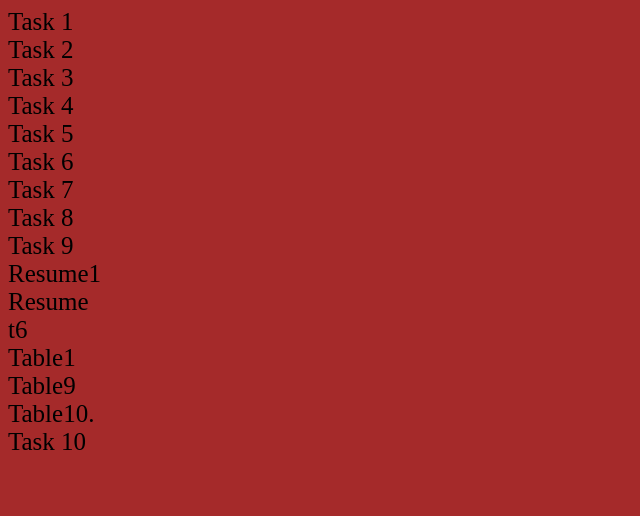
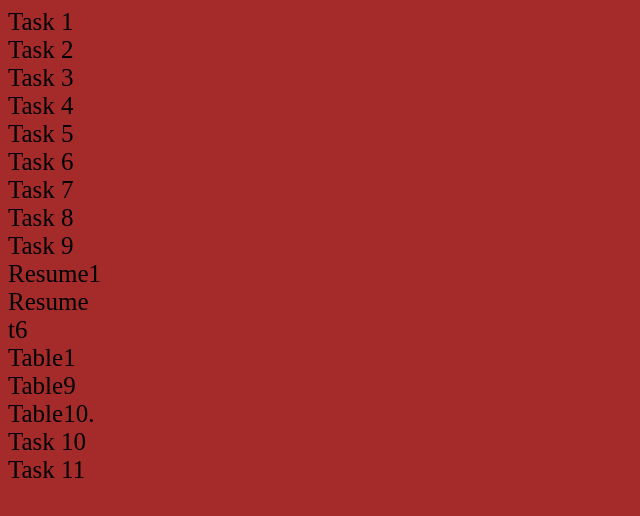
Before and after one commit to mfa2511/training-webD1, a plain HTML site: page index.html in a window 1280 px wide. Shown: the whole page, without its empty margins (0-640 px from the left). Drawn offline with Linux system fonts and the light colour scheme.

Commit message:
index update

```diff
--- a/index.html
+++ b/index.html
@@ -48,6 +48,8 @@
     <br>
     <a href="./Task 10/form.html">Task 10</a>
     <br>
+    <a href="./Task 11/task.html">Task 11</a>
+    <br>
     <!-- <a href="./resume/resume.html">Resume</a>
     <br> -->
 </body>
```
